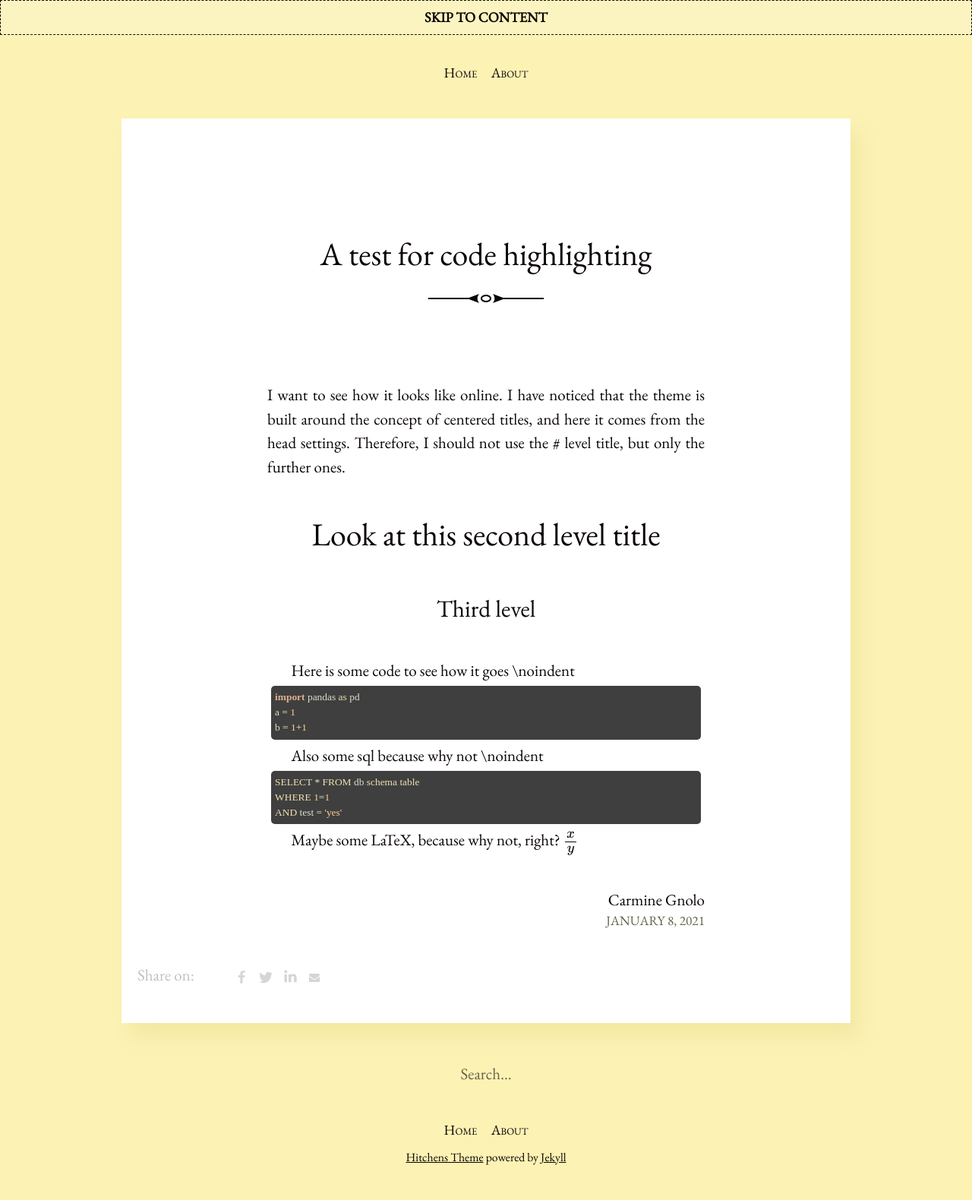
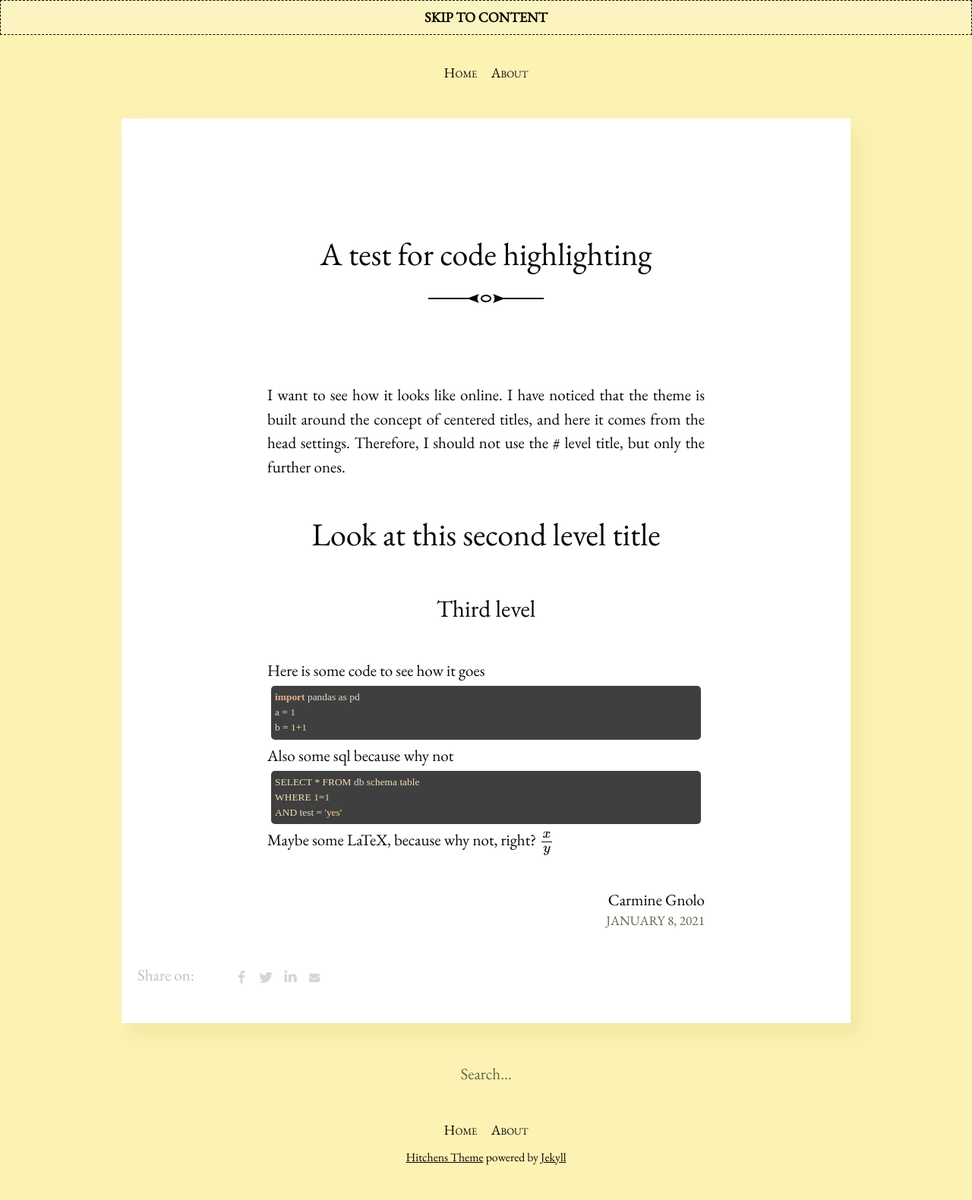
Before and after one commit to carmigno/carmigno.github.io, a Jekyll site: the page built from _posts/2021-01-08-testing-text.md, in a window 1280 px wide. Shown: the whole page at 76% size. Built offline with Jekyll 4.4.1, drawn with Linux system fonts in a browser that asks for light colours; formulas are drawn with MathJax 3.

Commit message:
Retry removing indent

````diff
--- a/_posts/2021-01-08-testing-text.md
+++ b/_posts/2021-01-08-testing-text.md
@@ -11,7 +11,7 @@ I want to see how it looks like online. I have noticed that the theme is built a
 ### Third level
 
 Here is some code to see how it goes
-\noindent
+
 ```python
 import pandas as pd
 a = 1
@@ -19,7 +19,7 @@ b = 1+1
 ```
 
 Also some sql because why not
-\noindent
+
 ```sql
 SELECT * FROM db.schema.table
 WHERE 1=1
--- a/_sass/_article.scss
+++ b/_sass/_article.scss
@@ -22,7 +22,6 @@
 
 .post p {
   text-align: justify;
-  text-indent: 1.5em;
   text-justify: inter-word;
 }
 
````
Also changed, not shown: about.md (+4 -4 lines).
